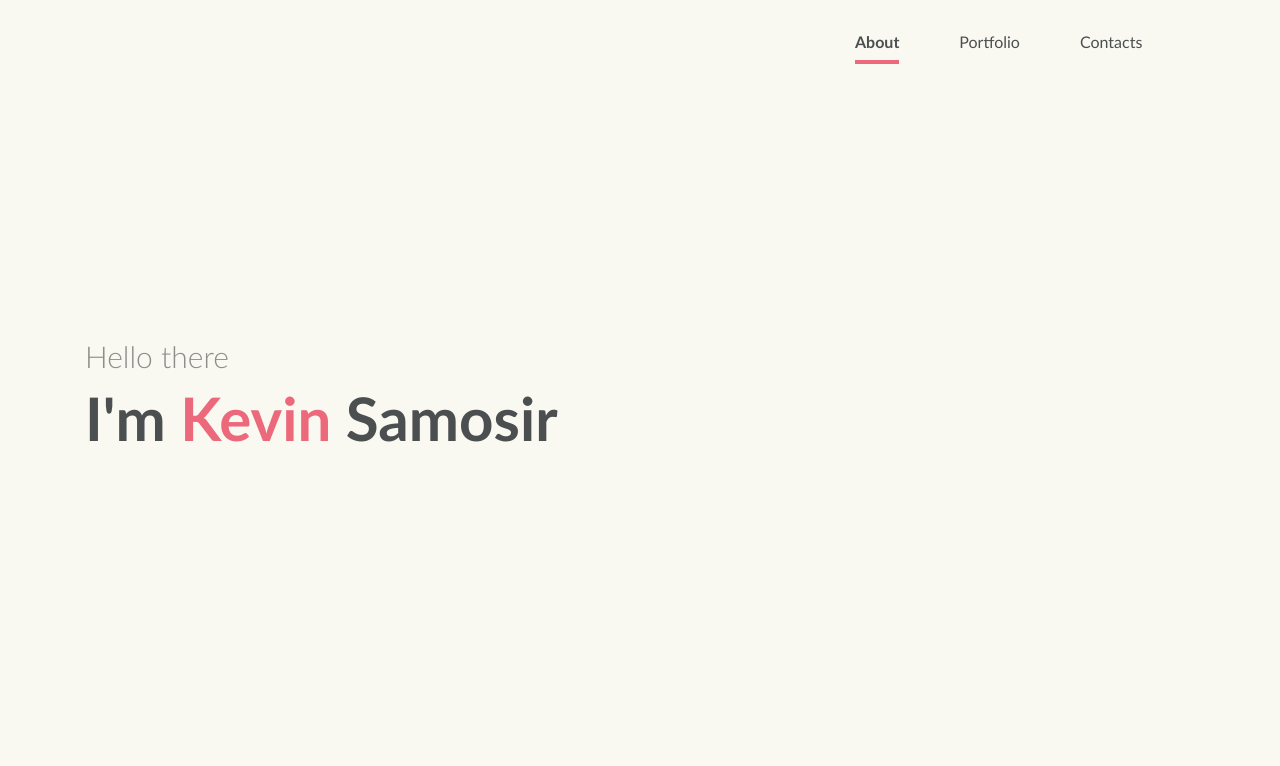
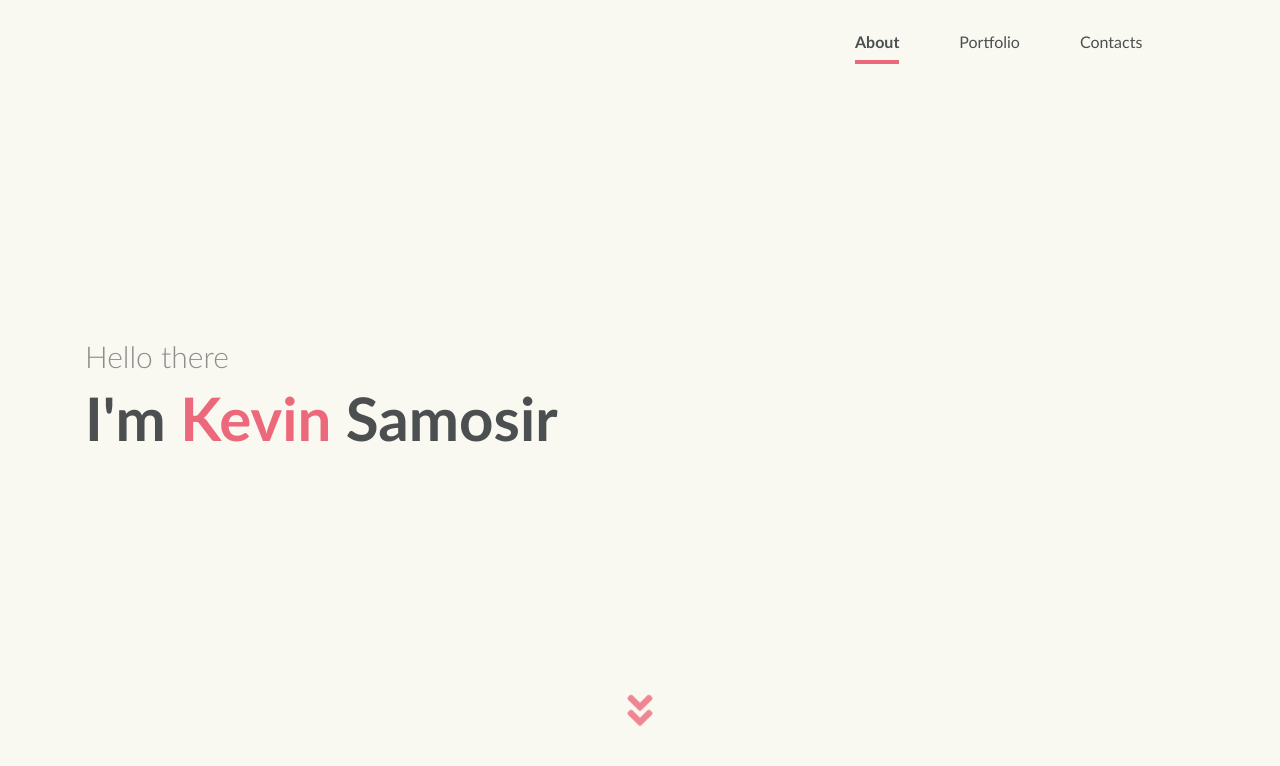
Before and after one commit to bintangkevin29/portfolio, a React (Create React App) app: page /portfolio/ in a window 1280 px wide. Shown: the top 766 px of the page. Built offline with nearby package versions, Linux system fonts and the light colour scheme.

Commit message:
added scroll down animation

```diff
--- a/src/components/header-section/header-section.component.tsx
+++ b/src/components/header-section/header-section.component.tsx
@@ -1,5 +1,6 @@
 import React from "react";
 import CustomSection from "../../components/custom-section";
+import { FaAngleDoubleDown } from "react-icons/fa";
 
 import "./header-section.style.scss";
 
@@ -13,6 +14,7 @@ const HeaderSection: React.FC = () => {
       <h1 className="header-section__intro header-section__intro--type-animation">
         I'm <span className="header-section header-section__highlight">Kevin</span> Samosir
       </h1>
+      <FaAngleDoubleDown className="header-section__scroll-icon" />
     </CustomSection>
   );
 };
--- a/src/components/header-section/header-section.style.scss
+++ b/src/components/header-section/header-section.style.scss
@@ -37,6 +37,16 @@
   &__highlight {
     @extend .text-primary;
   }
+  &__scroll-icon {
+    position: absolute;
+    bottom: 50px;
+    right: 0;
+    left: 0;
+    margin: auto;
+    font-size: 40px;
+    color: $colPrimary;
+    animation: scrollDownAnimation 2s infinite;
+  }
 }
 
 @keyframes typingAnimation {
@@ -50,3 +60,13 @@
     opacity: 0;
   }
 }
+
+@keyframes scrollDownAnimation {
+  0% {
+    opacity: 0;
+    transform: translateY(-100px);
+  }
+  100% {
+    opacity: 0.8;
+  }
+}
```
